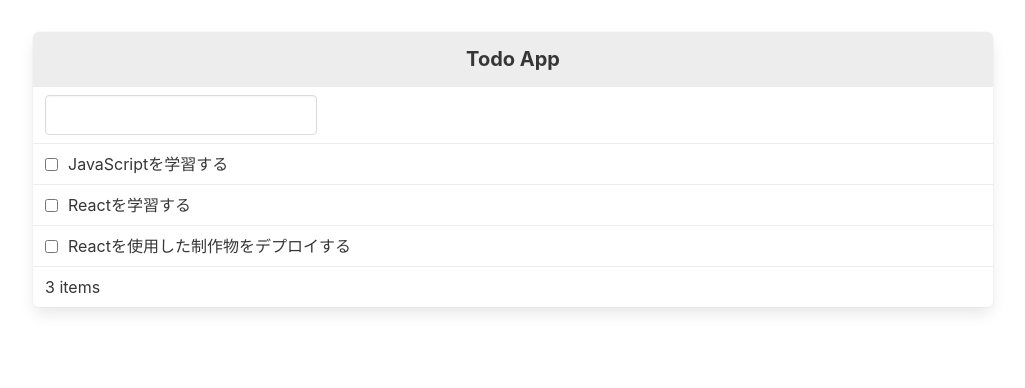
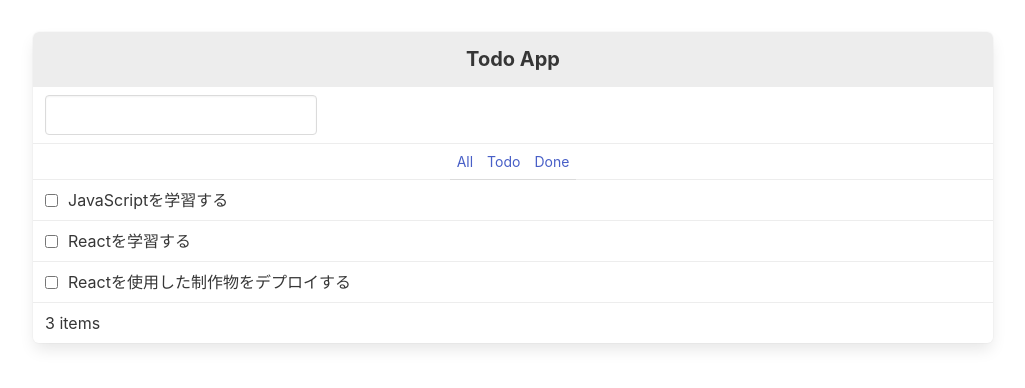
Before and after one commit to nakachan-ing/todo-app, a React (Create React App) app: page / in a window 1280 px wide. Shown: the top 388 px of the page, without its empty margins (127-1152 px from the left). Built offline with nearby package versions, Linux system fonts and the light colour scheme.

Commit message:
📝 Filterコンポーネントの作成／各タブを押したときに発火するイベントハンドラ定義

```diff
--- /dev/null
+++ b/src/components/Filter.jsx
@@ -0,0 +1,16 @@
+import React from 'react'
+
+export const Filter = ({onFilter}) => {
+    const handleClick = (value) => {
+        console.log(value)
+        onFilter(value)
+    }
+
+  return (
+    <div className='panel-tabs'>
+        <a href='#' onClick={() => handleClick('All')}>All</a>
+        <a href='#' onClick={() => handleClick('Todo')}>Todo</a>
+        <a href='#' onClick={() => handleClick('Done')}>Done</a>
+    </div>
+  )
+}
--- a/src/components/Todo.jsx
+++ b/src/components/Todo.jsx
@@ -3,6 +3,7 @@ import { dummyData } from '../dummyData'
 import { TodoItem } from './TodoItem'
 import { Input } from './Input'
 import { v4 as uuidv4 } from 'uuid'
+import { Filter } from './Filter'
 
 export const Todo = () => {
     const [items, setItems] = useState(dummyData)
@@ -26,6 +27,7 @@ export const Todo = () => {
     <div className='panel'>
         <div className='panel-heading'>Todo App</div>
         <Input onAdd={handleAddTodo}/>
+        <Filter />
         {items.map((item) => (
             <TodoItem key={item.id} item={item} onCheck={handleChangeCheck}/>
         ))}
```
